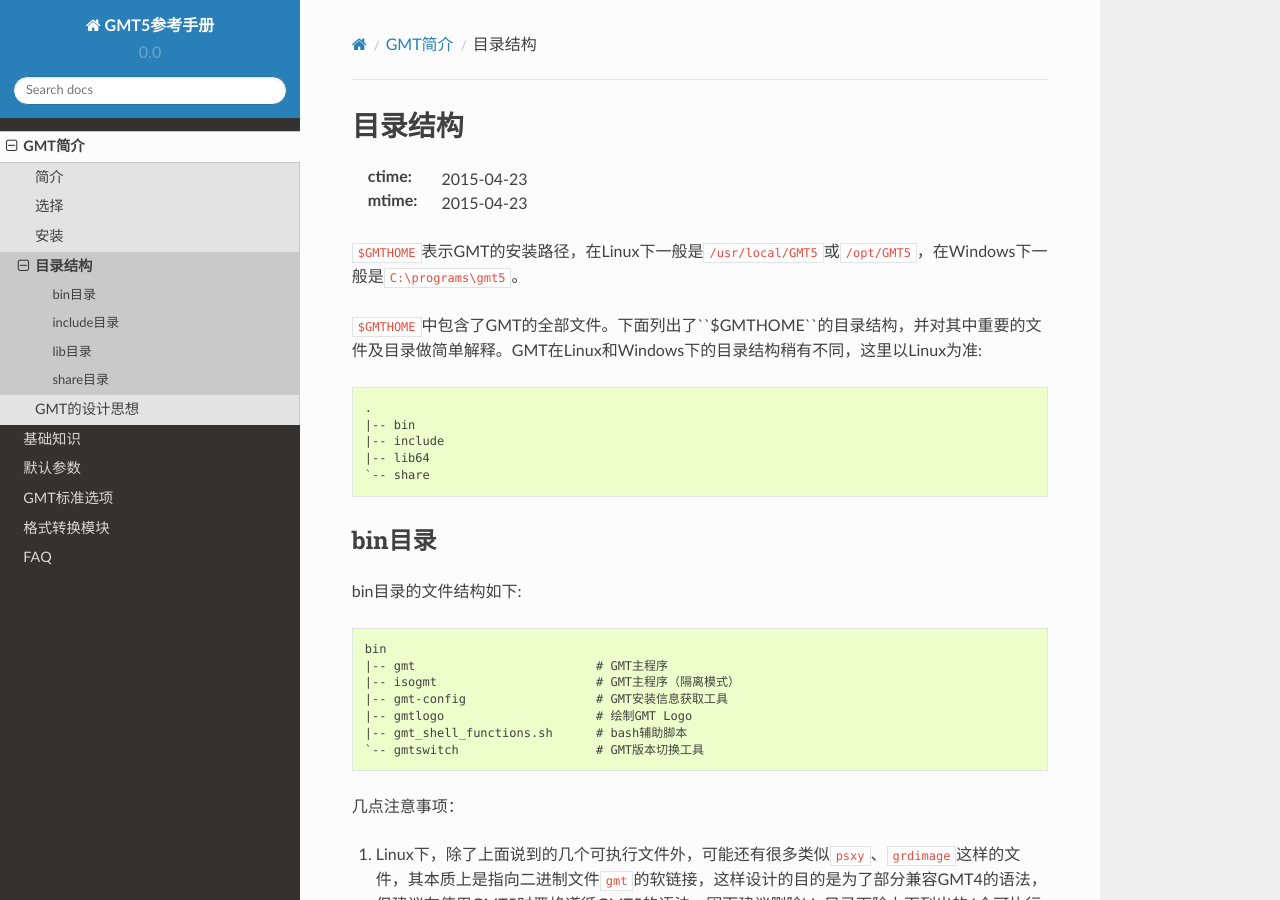
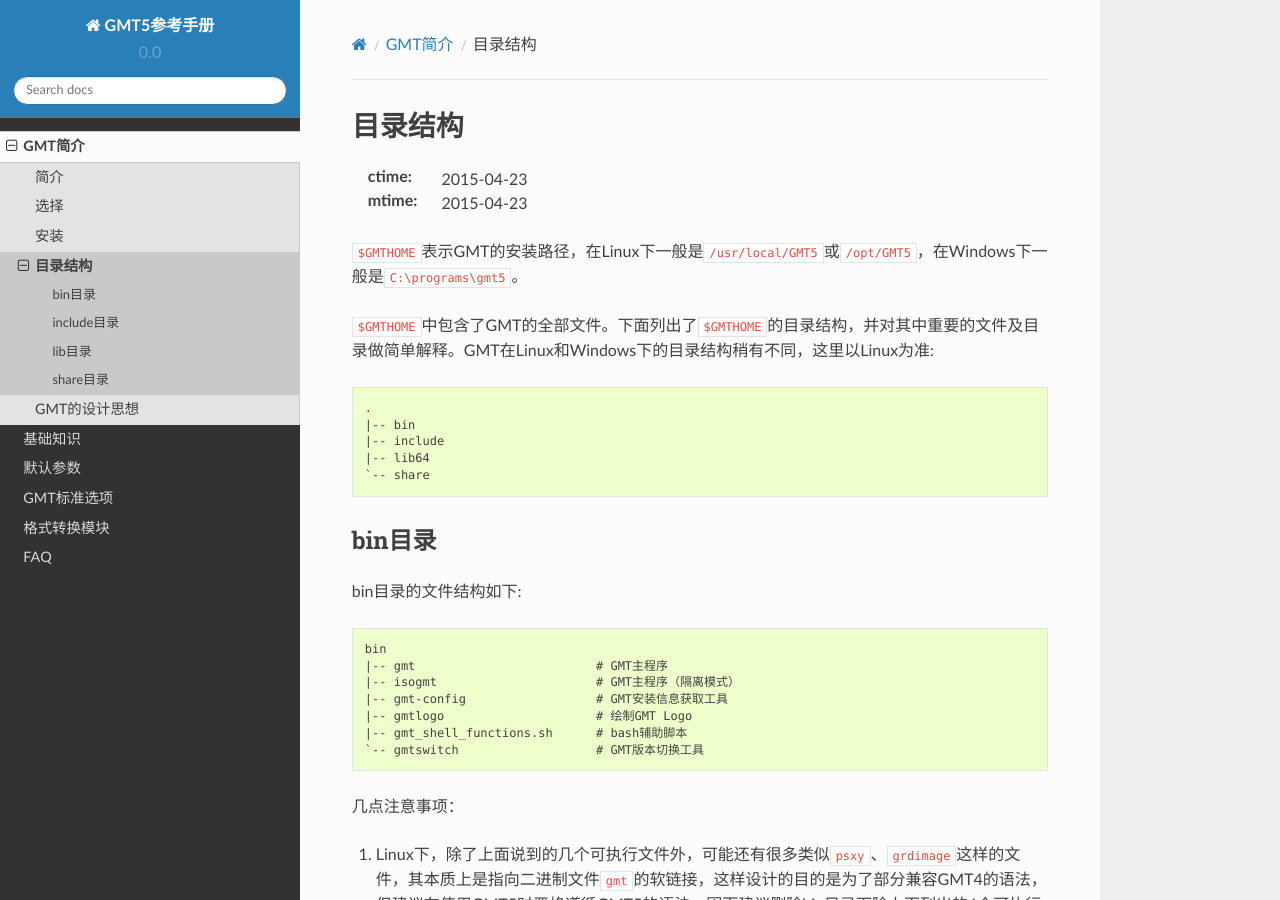
Before and after one commit to seisman/GMT5_Docs, a Sphinx documentation site: the page built from source/directory-tree.rst, in a window 1280 px wide and 900 px high. Built offline with Sphinx 7.4.7 and the Read the Docs theme 2.0.0, drawn with Linux system fonts in a browser that asks for light colours.

Commit message:
bug fixes

```diff
--- a/source/directory-tree.rst
+++ b/source/directory-tree.rst
@@ -6,7 +6,7 @@
 
 ``$GMTHOME``\ 表示GMT的安装路径，在Linux下一般是\ ``/usr/local/GMT5``\ 或\ ``/opt/GMT5``\ ，在Windows下一般是\ ``C:\programs\gmt5``\ 。
 
-``$GMTHOME``\ 中包含了GMT的全部文件。下面列出了``$GMTHOME``\ 的目录结构，并对其中重要的文件及目录做简单解释。GMT在Linux和Windows下的目录结构稍有不同，这里以Linux为准::
+``$GMTHOME``\ 中包含了GMT的全部文件。下面列出了\ ``$GMTHOME``\ 的目录结构，并对其中重要的文件及目录做简单解释。GMT在Linux和Windows下的目录结构稍有不同，这里以Linux为准::
 
     .
     |-- bin
```
